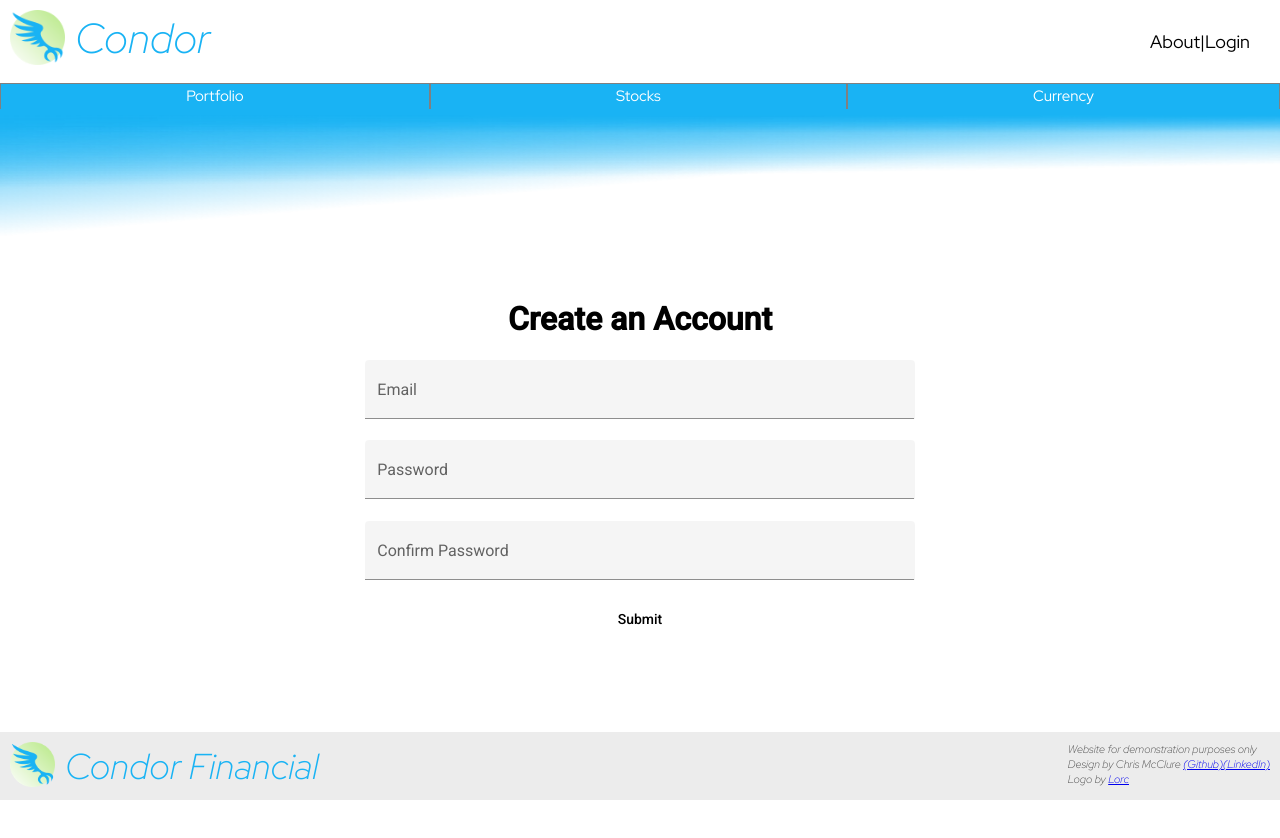
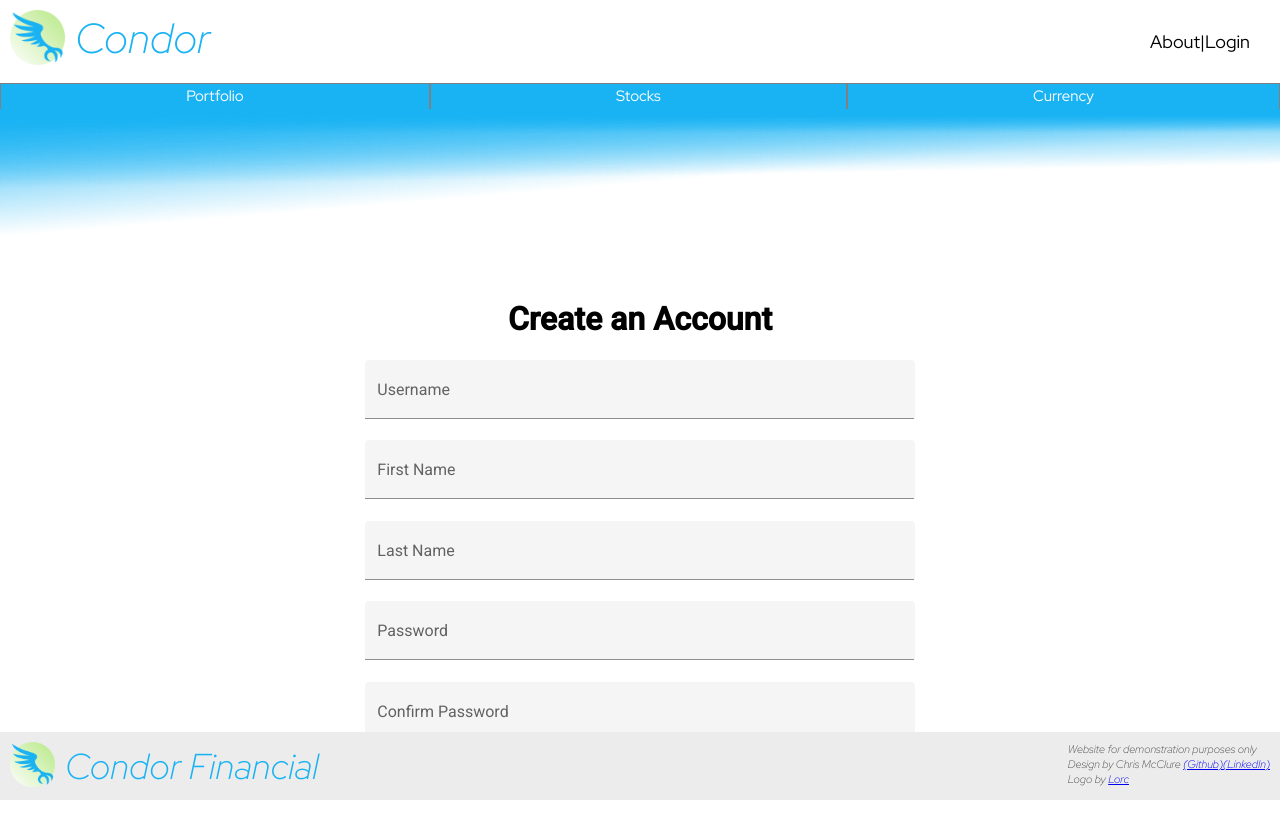
Before and after one commit to cjmcclure1337/tp-capstone-front, an Angular app: page /signup in a window 1280 px wide. Shown: the top 838 px of the page. Before the commit the page ends 800 px from the top, so only its background shows below. Built offline with nearby package versions, Linux system fonts and the light colour scheme.

Commit message:
Connected to new user creation backend

```diff
--- a/src/app/signup/signup.component.html
+++ b/src/app/signup/signup.component.html
@@ -5,8 +5,18 @@
         <div class="signup-spacer"></div>
         <div class="signup-fields">
             <mat-form-field appearance="fill">
-                <mat-label>Email</mat-label>
-                <input matInput [(ngModel)]="email" name="email">
+                <mat-label>Username</mat-label>
+                <input matInput [(ngModel)]="user" name="user">
+            </mat-form-field>
+
+            <mat-form-field appearance="fill">
+                <mat-label>First Name</mat-label>
+                <input matInput [(ngModel)]="first" name="first">
+            </mat-form-field>
+
+            <mat-form-field appearance="fill">
+                <mat-label>Last Name</mat-label>
+                <input matInput [(ngModel)]="last" name="last">
             </mat-form-field>
 
             <mat-form-field appearance="fill">
--- a/src/app/signup/signup.component.scss
+++ b/src/app/signup/signup.component.scss
@@ -16,6 +16,8 @@
         justify-content: center;
         align-content:center;
 
+        padding-bottom: 100px;
+
         .signup-spacer {
             flex: auto;
         }
--- a/src/app/signup/signup.component.ts
+++ b/src/app/signup/signup.component.ts
@@ -1,4 +1,6 @@
 import { Component, OnInit } from '@angular/core';
+import { UserService } from '../user.service';
+import { Router } from '@angular/router';
 
 @Component({
   selector: 'app-signup',
@@ -7,17 +9,28 @@ import { Component, OnInit } from '@angular/core';
 })
 export class SignupComponent implements OnInit {
 
-  email: String = "";
-  password: String = "";
-  password2: String = "";
+  user: string = "";
+  first: string = "";
+  last: string = "";
+  password: string = "";
+  password2: string = "";
 
-  constructor() { }
+  constructor(private userService: UserService, private router: Router) { }
 
   ngOnInit(): void {
   }
 
   signup() {
-    console.log("Signing up new user")
+    this.userService.createUser(this.user, this.password, this.first, this.last)
+    .subscribe((response: any) => {
+      console.log(response.message);
+
+      this.userService.login(this.user, this.password)
+      .subscribe((payload: any) => {
+        this.userService.setToken(payload.token);
+        this.router.navigateByUrl("portfolio");
+      })
+    })
   }
 
 }
--- a/src/app/user.service.ts
+++ b/src/app/user.service.ts
@@ -24,8 +24,19 @@ export class UserService {
     return this.http.post("https://vg-db-users.herokuapp.com/auth/getToken", body);
   }
 
-  createUser(user: string, password: string) {
-    //API call to create user, if it doesn't give a token then also call the login function
+  createUser(user: string, password: string, first: string, last: string) {
+
+    let body: {} = {
+      email: user,
+      password: password,
+      first: first,
+      last: last,
+      phone: "555-555-5555",
+      security_question: "Sec Q",
+      security_answer: "Sec A",
+    }
+
+    return this.http.post("https://vg-db-users.herokuapp.com/users/", body);
   }
 
   setToken(token: string) {
```
